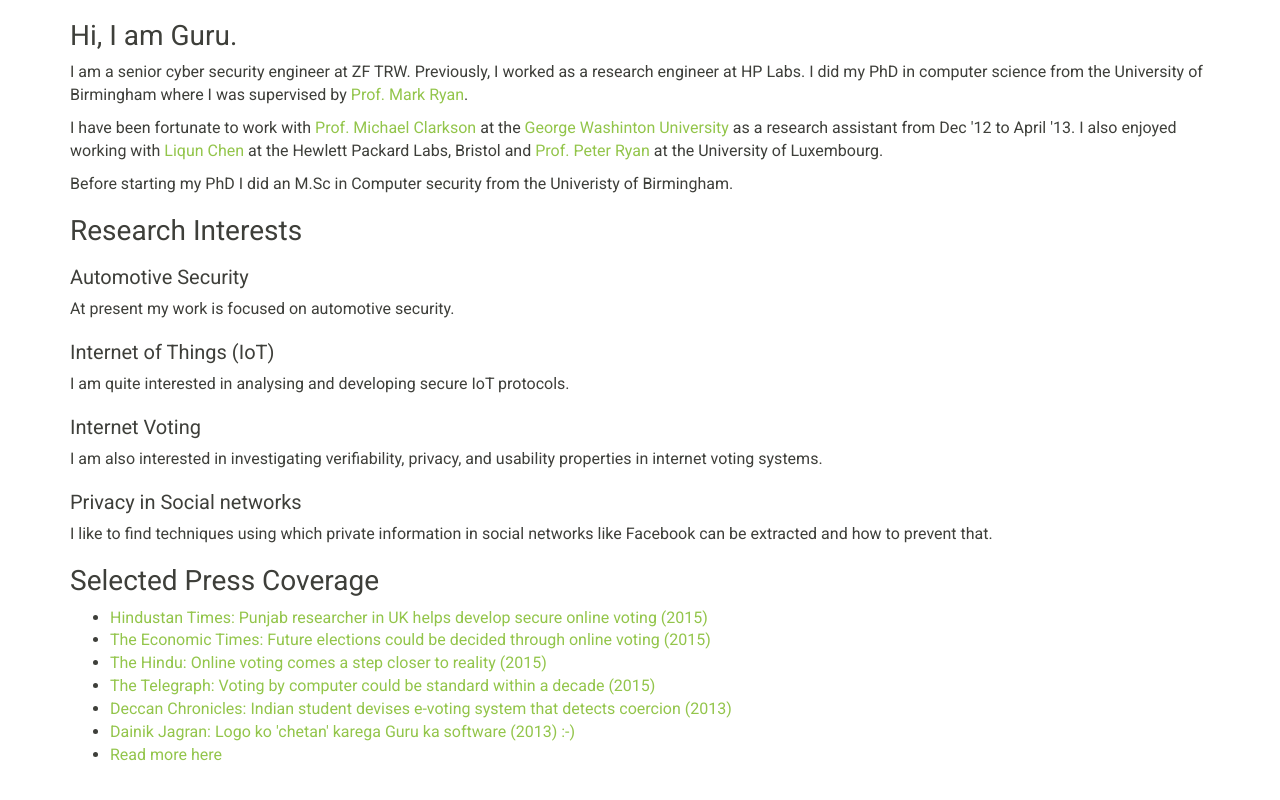
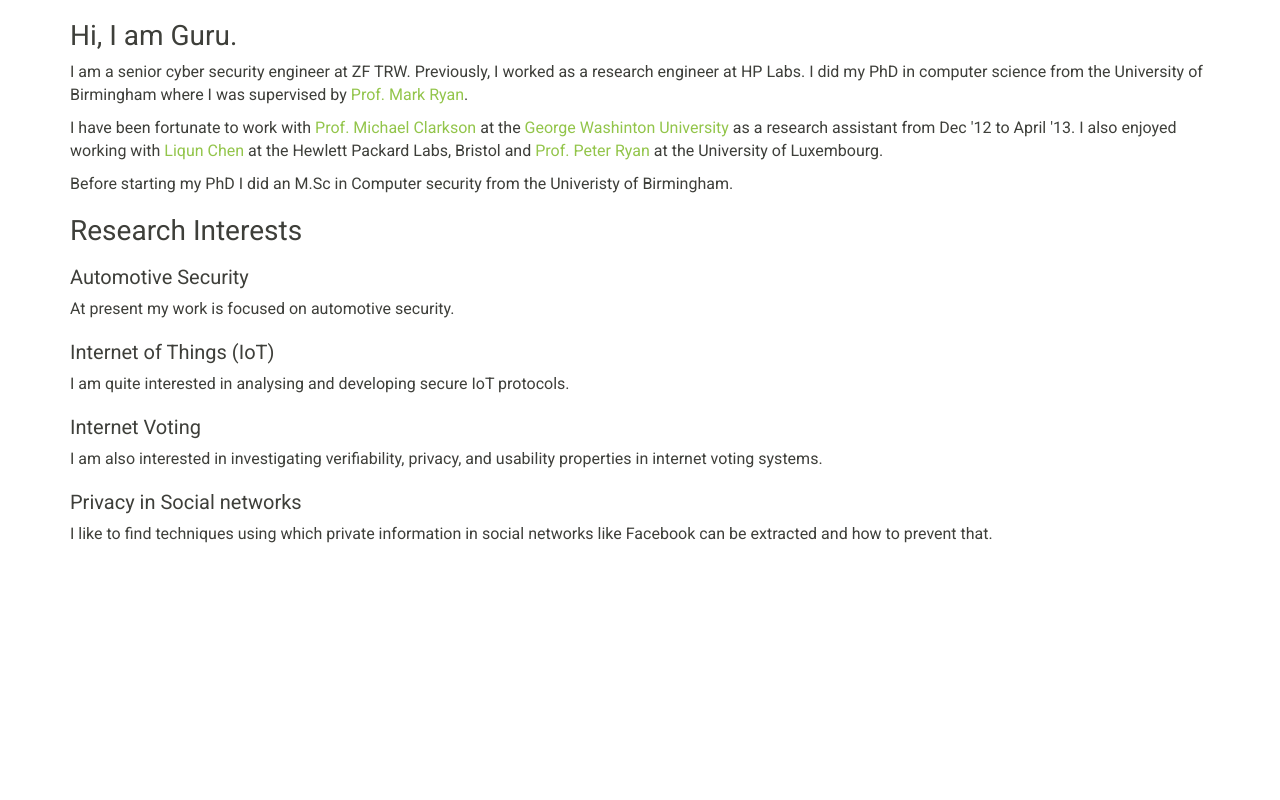
Before and after one commit to GurchetanGrewal/GurchetanGrewal.github.io, a plain HTML site: page index.html in a window 1280 px wide. Shown: the part 376-1176 px from the top of the page. After the commit the page ends 972 px from the top, so only its background shows below. Drawn offline with Linux system fonts and the light colour scheme.

Commit message:
Revert "Added press coverage on front page as well"
This reverts commit 677b20149fe8b950b8e2e8f31fd71b47a6463371.

```diff
--- a/index.html
+++ b/index.html
@@ -115,24 +115,13 @@
 		  <p class="bs-component">I am also interested in investigating verifiability, privacy, and usability properties in internet voting systems.</p>
 		  <h3 class="bs-component">Privacy in Social networks</h3>
 		  <p class="bs-component">I like to find techniques using which private information in social networks like Facebook can be extracted and how to prevent that.</p>
-
-
-	  <h2 class="bs-component">Selected Press Coverage</h2>
+	<!--	  <h2 class="bs-component">Past teaching</h2>
 		  <ul>
-		  	<li> <a href=" http://gurchetan.com/media/Gurchetan_Hindustan_Times.jpg" target=_blank> Hindustan Times: Punjab researcher in UK helps develop secure online voting (2015)  </a> </li>
-			<li> <a href=" https://economictimes.indiatimes.com/news/international/world-news/future-elections-could-be-decided-through-online-voting/articleshow/47121847.cms" target=_blank> The Economic Times: Future elections could be decided through online voting (2015)  </a> </li>
-
-		<li> <a href="https://www.thehindu.com/todays-paper/tp-features/tp-metroplus/online-voting-comes-a-step-closer-to-reality/article7174447.ece" target=_blank> The Hindu: Online voting comes a step closer to reality (2015)  </a> </li>
-
-		<li> <a href="https://www.telegraph.co.uk/news/general-election-2015/11573436/Voting-by-computer-could-be-standard-within-a-decade.html" target=_blank> The Telegraph:  Voting by computer could be standard within a decade (2015)  </a> </li>
-
-	<li> <a href="http://gurchetan.com/media/Gurchetan_chronicle.pdf" target=_blank> Deccan Chronicles:  Indian student devises e-voting system that detects coercion (2013)  </a> </li>
-
-	<li> <a href="http://gurchetan.com/media/DainikJagran.jpg" target=_blank> Dainik Jagran:  Logo ko 'chetan' karega Guru ka software (2013) :-)  </a> </li>
-
-	<li> <a href="research.html">  Read more here </a>
-
-		  </ul>
+		  	<li> Tutor for Introduction to Artificial Intelligence (2014-2015) </li>
+		  	<li> Tutor for Commercial Computing module (2013-2014) </li>
+		  	<li> Tutor for Foundations of Computer Science module (2013-2014) </li>
+		  	<li> Tutor for Enterprise Systems module (2011-2012) </li>
+		  </ul> -->
 	  	  </div>
         </div>
       </div>
```
